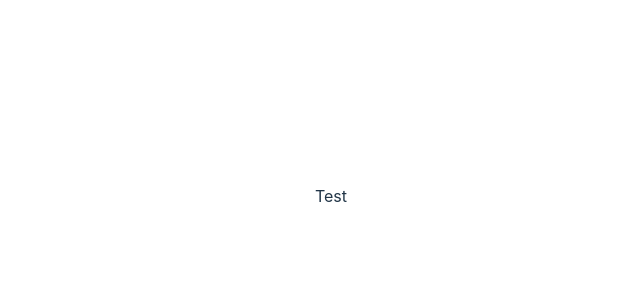
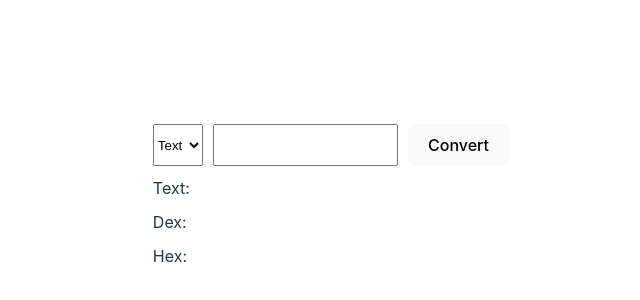
Before and after one commit to DedRobin/rfid-converter, a React (Vite) app: page / in a window 1280 px wide. Shown: the part 204-504 px from the top of the page, without its empty margins (309-949 px from the left). Built offline with nearby package versions, Linux system fonts and the light colour scheme.

Commit message:
feat: add converter component

```diff
--- a/src/App.tsx
+++ b/src/App.tsx
@@ -1,8 +1,8 @@
-import Test from './components/Test';
+import Converter from './components/Converter';
 import './App.css';
 
 function App() {
-  return <Test />;
+  return <Converter />;
 }
 
 export default App;
--- /dev/null
+++ b/src/components/Converter/Input/index.tsx
@@ -0,0 +1,50 @@
+import { useMemo, useState } from 'react';
+import { ConverterType } from '../../../types/App';
+import { isConverterType } from './services';
+import { ConverterInputProps } from '../../../types/Converter';
+import './style.css';
+
+export default function ConverterInput({
+  labelName,
+  convertTo,
+}: ConverterInputProps) {
+  const className = useMemo(() => 'converter-input', []);
+
+  const [value, setValue] = useState('');
+  const [type, setType] = useState<ConverterType>('text');
+
+  const onClick = () => {
+    convertTo({ value, type });
+  };
+
+  return (
+    <div className={className}>
+      <select
+        className={`${className}__select`}
+        onChange={(event) => {
+          const { value } = event.target;
+          if (isConverterType(value)) setType(value);
+        }}
+      >
+        <option className="select__option" value="text">
+          Text
+        </option>
+        <option className="select__option" value="dex">
+          DEX
+        </option>
+        <option className="select__option" value="hex">
+          HEX
+        </option>
+      </select>
+      <input
+        id={labelName}
+        className={`${className}__input`}
+        value={value}
+        onChange={(event) => setValue(event.target.value)}
+      />
+      <button className="field__button" onClick={onClick} type="button">
+        Convert
+      </button>
+    </div>
+  );
+}
--- /dev/null
+++ b/src/components/Converter/Input/services.ts
@@ -0,0 +1,7 @@
+import { ConverterType } from '../../../types/App';
+
+const isConverterType = (value: string): value is ConverterType => {
+  return ['text', 'dex', 'hex'].includes(value);
+};
+
+export { isConverterType };
--- /dev/null
+++ b/src/components/Converter/Input/style.css
@@ -0,0 +1,4 @@
+.converter-input {
+  display: flex;
+  gap: 10px;
+}
--- /dev/null
+++ b/src/components/Converter/Output/index.tsx
@@ -0,0 +1,16 @@
+import { memo } from 'react';
+import { ConverterOutputProps } from '../../../types/Converter';
+import './style.css';
+
+const ConverterOutput = memo(({ text, dex, hex }: ConverterOutputProps) => {
+  const className = 'converter-output';
+  return (
+    <div className={className}>
+      <div className={`${className}__text`}>Text: {text}</div>
+      <div className={`${className}__dex`}>Dex: {dex}</div>
+      <div className={`${className}__hex`}>Hex: {hex}</div>
+    </div>
+  );
+});
+
+export default ConverterOutput;
--- /dev/null
+++ b/src/components/Converter/Output/style.css
@@ -0,0 +1,7 @@
+.converter-output {
+  display: flex;
+  flex-direction: column;
+  justify-content: center;
+  align-items: start;
+  gap: 10px;
+}
--- /dev/null
+++ b/src/components/Converter/index.tsx
@@ -0,0 +1,23 @@
+import { useState } from 'react';
+import ConverterInput from './Input';
+import { ConvertTo } from '../../types/App';
+import ConverterOutput from './Output';
+import './style.css';
+
+export default function Converter() {
+  const [fields, setFields] = useState({
+    text: '',
+    dex: '',
+    hex: '',
+  });
+  const convertTo: ConvertTo = ({ value, type }) => {
+    const newValue = [value, type].join(' ');
+    setFields({ ...fields, [type]: newValue });
+  };
+  return (
+    <form className="converted-form">
+      <ConverterInput labelName="Text" convertTo={convertTo} />
+      <ConverterOutput text={fields.text} dex={fields.dex} hex={fields.hex} />
+    </form>
+  );
+}
--- /dev/null
+++ b/src/components/Converter/style.css
@@ -0,0 +1,5 @@
+.converted-form {
+  display: flex;
+  flex-direction: column;
+  gap: 10px;
+}
--- a/src/components/Test.tsx
+++ /dev/null
@@ -1,3 +0,0 @@
-export default function Test() {
-  return <div>Test</div>;
-}
--- /dev/null
+++ b/src/types/App.ts
@@ -0,0 +1,10 @@
+type ConverterType = 'text' | 'dex' | 'hex';
+type ConvertToFunction = ({
+  value,
+  type,
+}: {
+  value: string;
+  type: ConverterType;
+}) => void;
+
+export type { ConverterType, ConvertToFunction as ConvertTo };
--- /dev/null
+++ b/src/types/Converter.ts
@@ -0,0 +1,14 @@
+import { ConvertTo } from './App';
+
+interface ConverterInputProps {
+  labelName: string;
+  convertTo: ConvertTo;
+}
+
+interface ConverterOutputProps {
+  text: string;
+  dex: string;
+  hex: string;
+}
+
+export type { ConverterInputProps, ConverterOutputProps };
```
